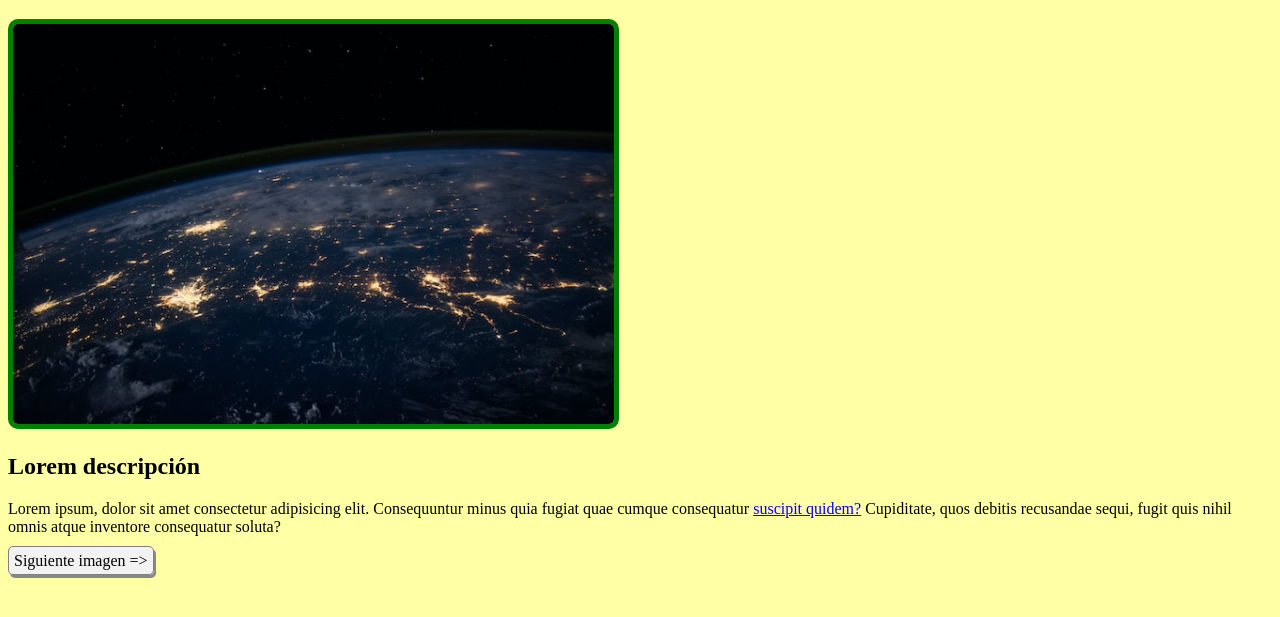
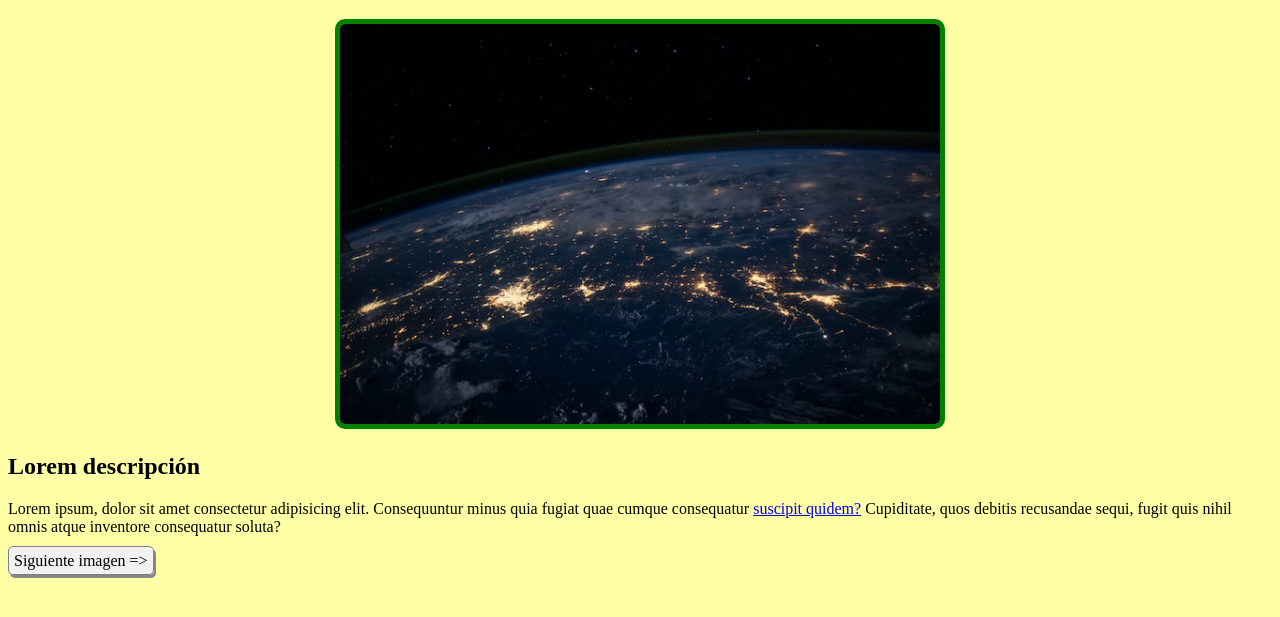
Before and after one commit to BATAR07/Taller-6.2, a plain HTML site: page page1.html in a window 1280 px wide. Shown: the part 61-678 px from the top of the page. Drawn offline with Linux system fonts and the light colour scheme.

Commit message:
Centrarimagenes
Se agrego un div para que contenga a las imagenes y se centraron

```diff
--- a/page1.html
+++ b/page1.html
@@ -10,7 +10,7 @@
 
 <body>
     <h1>Galería de la Tecnología</h1>
-    <img src="img1.jpg" alt="Imagen de la NASA" class="image"/>
+    <div><img src="img1.jpg" alt="Imagen de la NASA" class="image"/></div>
     <h2>Lorem descripción</h2>
     <p>Lorem ipsum, dolor sit amet consectetur adipisicing elit. Consequuntur minus quia fugiat quae cumque consequatur
         <a href="page2.html">suscipit quidem?</a> Cupiditate, quos debitis recusandae sequi, fugit quis nihil omnis atque inventore consequatur
--- a/styles.css
+++ b/styles.css
@@ -17,3 +17,7 @@ body {
     border-radius: 5px;
     box-shadow: 2px 3px #888888;
 }
+
+div {
+    text-align: center;
+}
```
Also changed, not shown: page2.html (+1 -1 lines).
